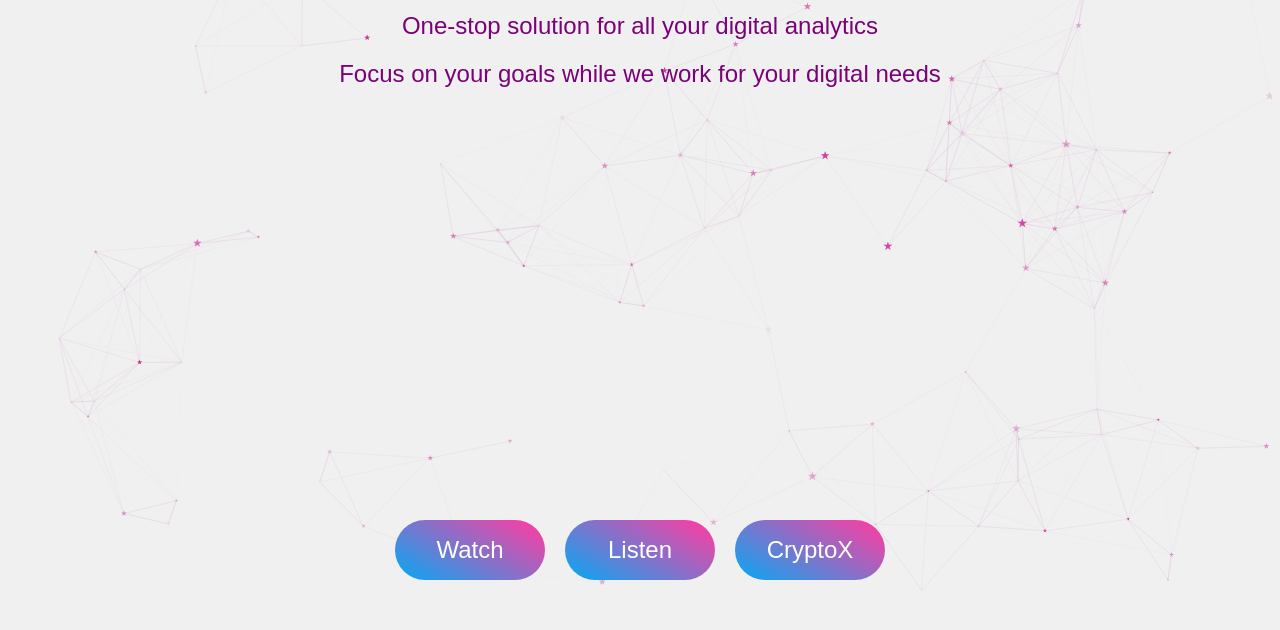
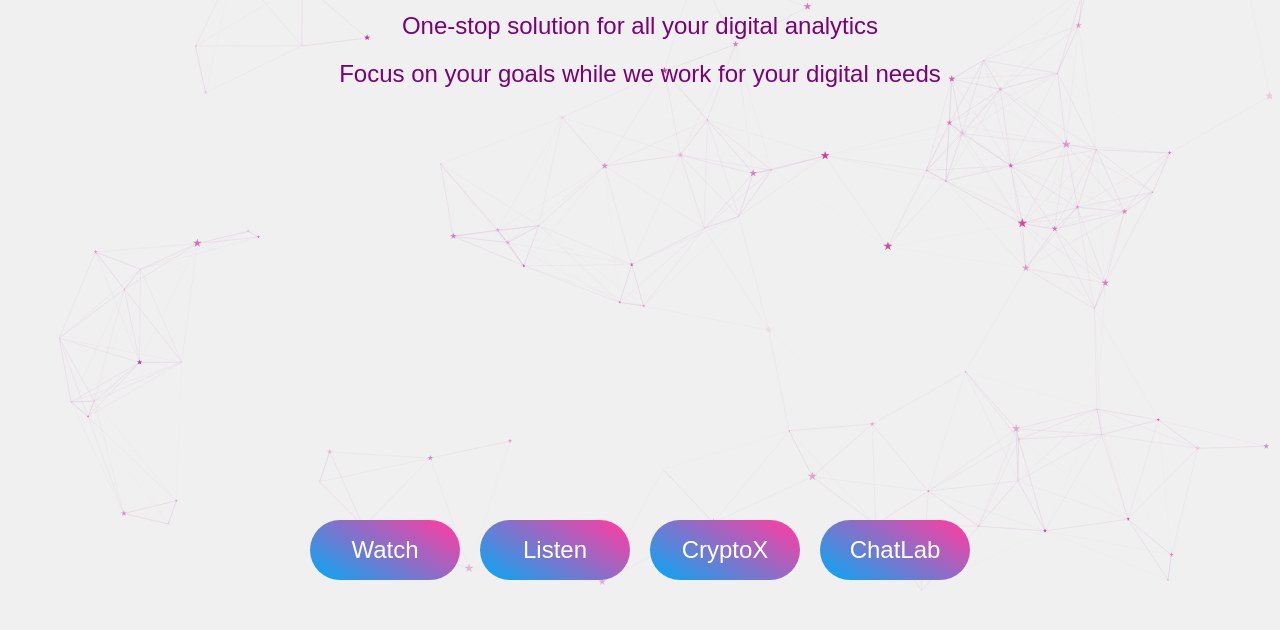
Before and after one commit to airyzoka/airyzoka.github.io, a plain HTML site: page index.html in a window 1280 px wide. Shown: the part 170-800 px from the top of the page. Drawn offline with nearby package versions, Linux system fonts and the light colour scheme; some packages are replaced by stand-ins of ours; animation ran at ten frames a second; a script that the page names is missing.

Commit message:
Added ChatLab

```diff
--- a/index.html
+++ b/index.html
@@ -48,6 +48,7 @@
           <a href="#watch">Watch</a>
           <a href="#listen">Listen</a>
           <a href="https://github.com/swapnil2me/eth_payment_app.git">CryptoX</a>
+          <a href="https://airyzoka.github.io/chatLab/index">ChatLab</a>
         </div>
         <script type="text/javascript">
           particlesJS.load('introParticles','particlesLightBg.json',function() {});
```
